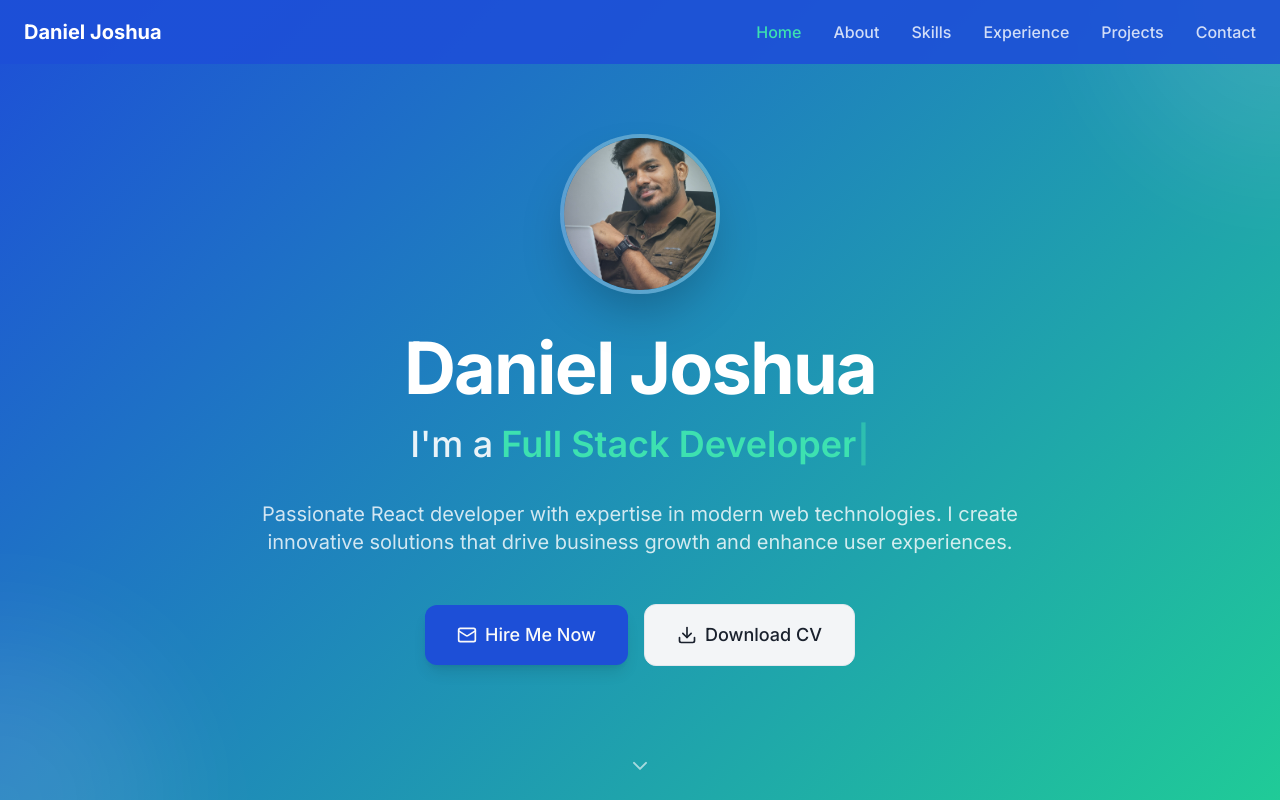
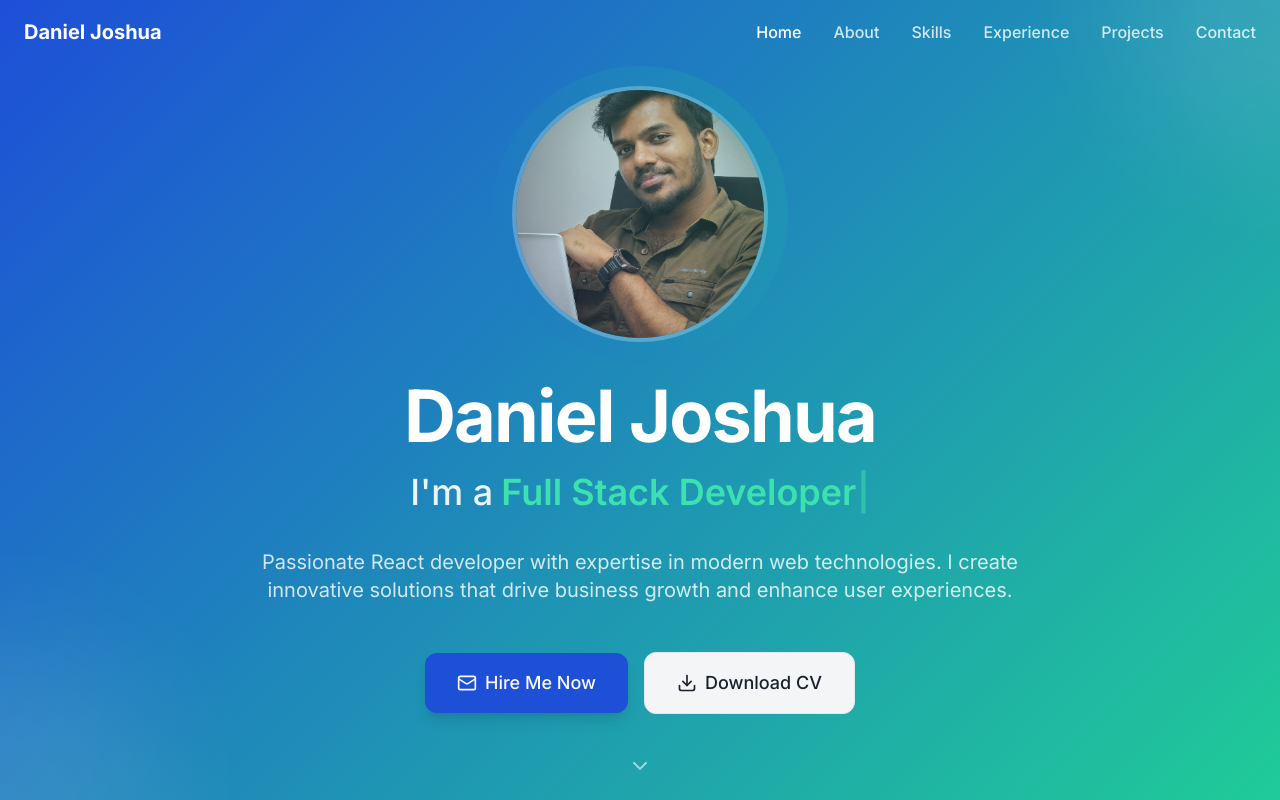
Before and after one commit to danieljoshuajdj/daniel-joshua-showcase, a React (Vite) app: page / in a window 1280 px wide. Shown: the top 800 px of the page. Built offline with nearby package versions, Linux system fonts and the light colour scheme.

Commit message:
added some changes

```diff
--- a/src/components/About.tsx
+++ b/src/components/About.tsx
@@ -66,8 +66,8 @@ const About = () => {
 
           {/* Stats Grid */}
           <motion.div
-            initial={{ opacity: 0, x: 50 }}
-            whileInView={{ opacity: 1, x: 0 }}
+            initial={{ opacity: 0, y: 50 }}
+            whileInView={{ opacity: 1, y: 0 }}
             viewport={{ once: true }}
             transition={{ duration: 0.8 }}
             className="grid grid-cols-2 gap-6"
--- a/src/components/Contact.tsx
+++ b/src/components/Contact.tsx
@@ -111,8 +111,8 @@ const Contact = () => {
 
           {/* Contact Form Preview */}
           <motion.div
-            initial={{ opacity: 0, x: 50 }}
-            whileInView={{ opacity: 1, x: 0 }}
+            initial={{ opacity: 0, y: 50 }}
+            whileInView={{ opacity: 1, y: 0 }}
             viewport={{ once: true }}
             transition={{ duration: 0.8 }}
             className="card-elegant p-8"
--- a/src/components/Hero.tsx
+++ b/src/components/Hero.tsx
@@ -44,7 +44,7 @@ const Hero = () => {
         <div className="absolute -bottom-40 -left-40 w-80 h-80 bg-white/10 rounded-full blur-3xl"></div>
       </div>
 
-      <div className="container mx-auto px-6 text-center relative z-10">
+      <div className="container mx-auto px-6 text-center relative">
         <motion.div
           initial={{ opacity: 0, y: 50 }}
           animate={{ opacity: 1, y: 0 }}
@@ -58,13 +58,13 @@ const Hero = () => {
             transition={{ delay: 0.3, type: "spring", stiffness: 200 }}
             className="mb-8"
           >
-            <div className="relative inline-block">
+            <div className="relative inline-block mt-16">
               <img
                 src={portfolioData.personalInfo.profileImage}
                 alt={portfolioData.personalInfo.name}
-                className="w-32 h-32 md:w-40 md:h-40 rounded-full object-cover mx-auto border-4 border-white/30 shadow-2xl"
+                className="w-32 h-32 md:w-64 md:h-64 rounded-full object-cover mx-auto border-4 border-white/30 shadow-2x1"
               />
-              <div className="absolute inset-0 rounded-full bg-gradient-to-tr from-primary/10 to-success/10"></div>
+              <div className="absolute -inset-5 rounded-full bg-gradient-to-tr from-primary/10 to-success/20"></div>
             </div>
           </motion.div>
 
@@ -110,10 +110,10 @@ const Hero = () => {
             initial={{ opacity: 0, y: 20 }}
             animate={{ opacity: 1, y: 0 }}
             transition={{ delay: 1.1 }}
-            className="flex flex-col sm:flex-row gap-4 justify-center items-center"
-          >
+            className="flex flex-col sm:flex-row gap-4 justify-center items-center mb-16"
+            >
             <button
-              onClick={toggleContactForm}
+            onClick={toggleContactForm}
               className="btn-primary hover:scale-105 transform transition-all duration-300 flex items-center gap-2 text-lg px-8 py-4"
             >
               <Mail className="w-5 h-5" />
--- a/src/components/Navigation.tsx
+++ b/src/components/Navigation.tsx
@@ -43,8 +43,8 @@ const Navigation = () => {
       transition={{ duration: 0.8 }}
       className={`fixed top-0 left-0 right-0 z-40 transition-all duration-300 ${
         scrolled
-          ? 'bg-primary/95 backdrop-blur-lg shadow-elegant'
-          : 'bg-primary/90'
+          ? 'bg-white backdrop-blur-lg shadow-elegant'
+          : 'bg-whitee'
       }`}
     >
       <div className="container mx-auto px-6">
@@ -70,7 +70,7 @@ const Navigation = () => {
                   currentSection === item.id
                     ? 'text-success-glow'
                     : 'text-white/80 hover:text-success-glow'
-                }`}
+                } ${scrolled ? 'text-black' : 'text-white'}` }
               >
                 {item.label}
               </motion.button>
```
Also changed, not shown: 1 other file (tests, documents, lock files or other folders).
